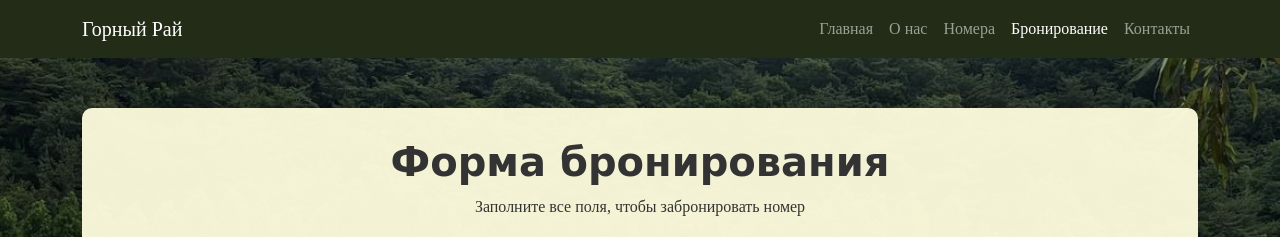
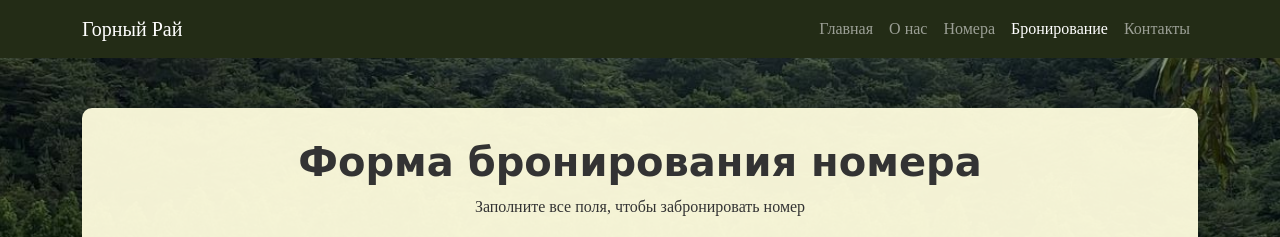
Before and after one commit to Aleks534/glamping, a plain HTML site: page booking.html in a window 1280 px wide. Shown: the top 237 px of the page. Drawn offline with nearby package versions, Linux system fonts and the light colour scheme.

Commit message:
Update booking.html

```diff
--- a/booking.html
+++ b/booking.html
@@ -32,7 +32,7 @@
 
     <main class="container my-5">
         <div class="booking-container">
-            <h1 class="mb-2 text-center">Форма бронирования</h1>
+            <h1 class="mb-2 text-center">Форма бронирования номера</h1>
             <p class="text-center mb-4">Заполните все поля, чтобы забронировать номер</p>
             <div class="google-form-container">
                 <iframe
```
